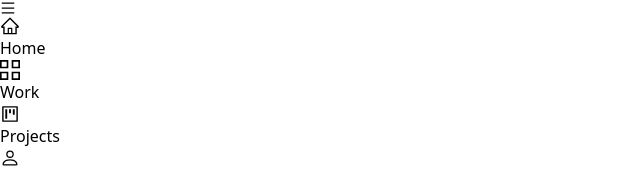
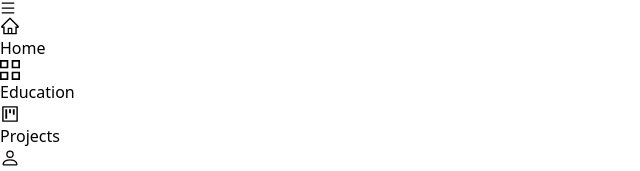
Before and after one commit to NirbhayPS/Portfolio-Website, a React (Vite) app: page / in a window 1280 px wide. Both pictures are taken after a click on the icon 8 px from the left and 8 px from the top of the page. Shown: the top 171 px of the page, without its empty margins (0-640 px from the left). Built offline with nearby package versions, Linux system fonts and the light colour scheme.

Commit message:
added more content

```diff
--- a/src/components/Sidenav.jsx
+++ b/src/components/Sidenav.jsx
@@ -20,7 +20,7 @@
                         </a>
                         <a onClick={handleNav} href="#work" className='w-[75%] flex justify-center items-center rounded-full  shadow-lg bg-gray-100 shadow-gray-400 m-2 p-4 cursor-pointer hover:scale-110 ease-in duration-200'>
                             <GrProjects size={20} />
-                            <span className='pl-4'>Work</span>
+                            <span className='pl-4'>Education</span>
                         </a>
                         <a onClick={handleNav} href="#projects" className='w-[75%] flex justify-center items-center rounded-full  shadow-lg bg-gray-100 shadow-gray-400 m-2 p-4 cursor-pointer hover:scale-110 ease-in duration-200'>
                             <AiOutlineProject size={20} />
```
